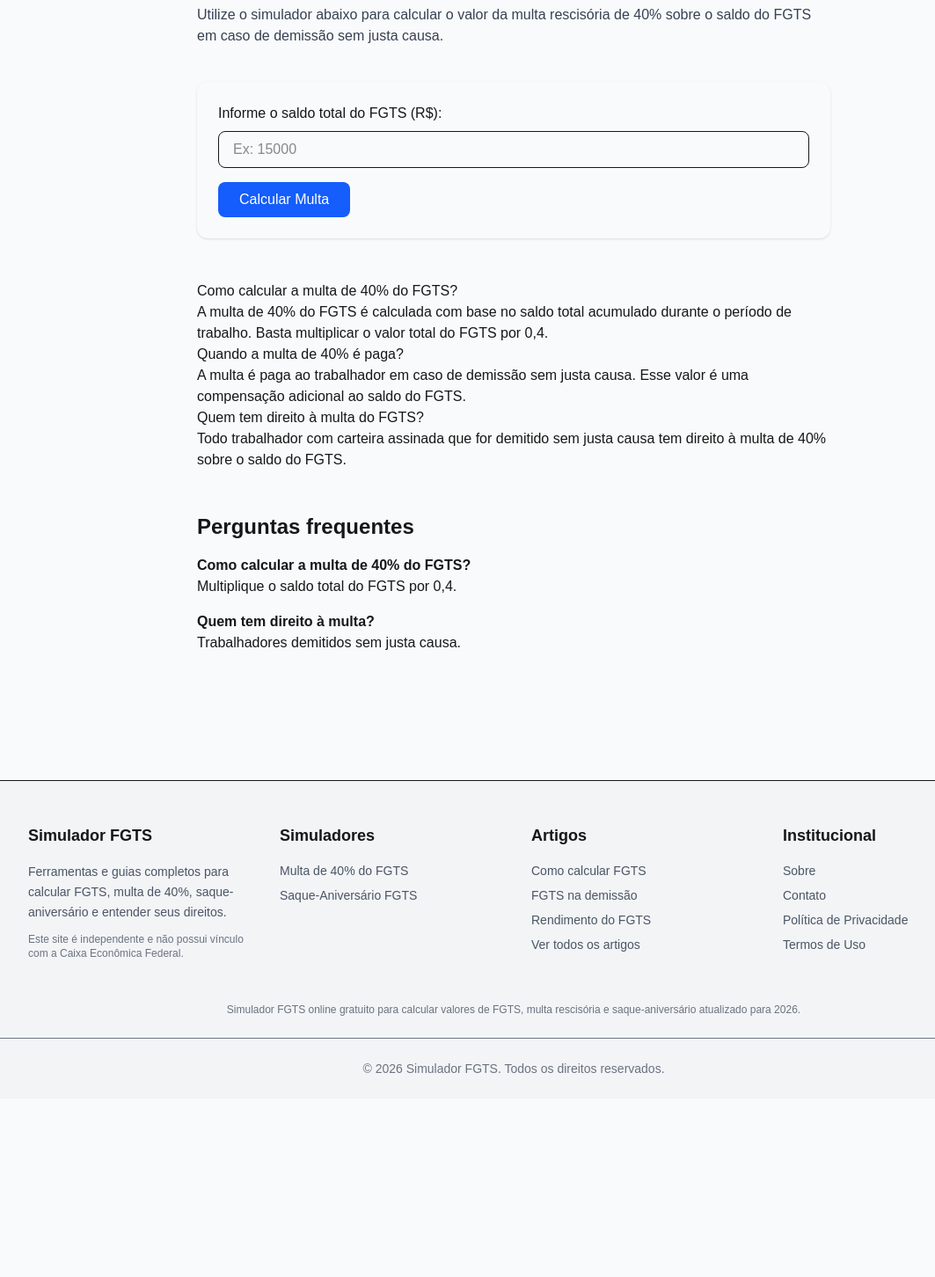
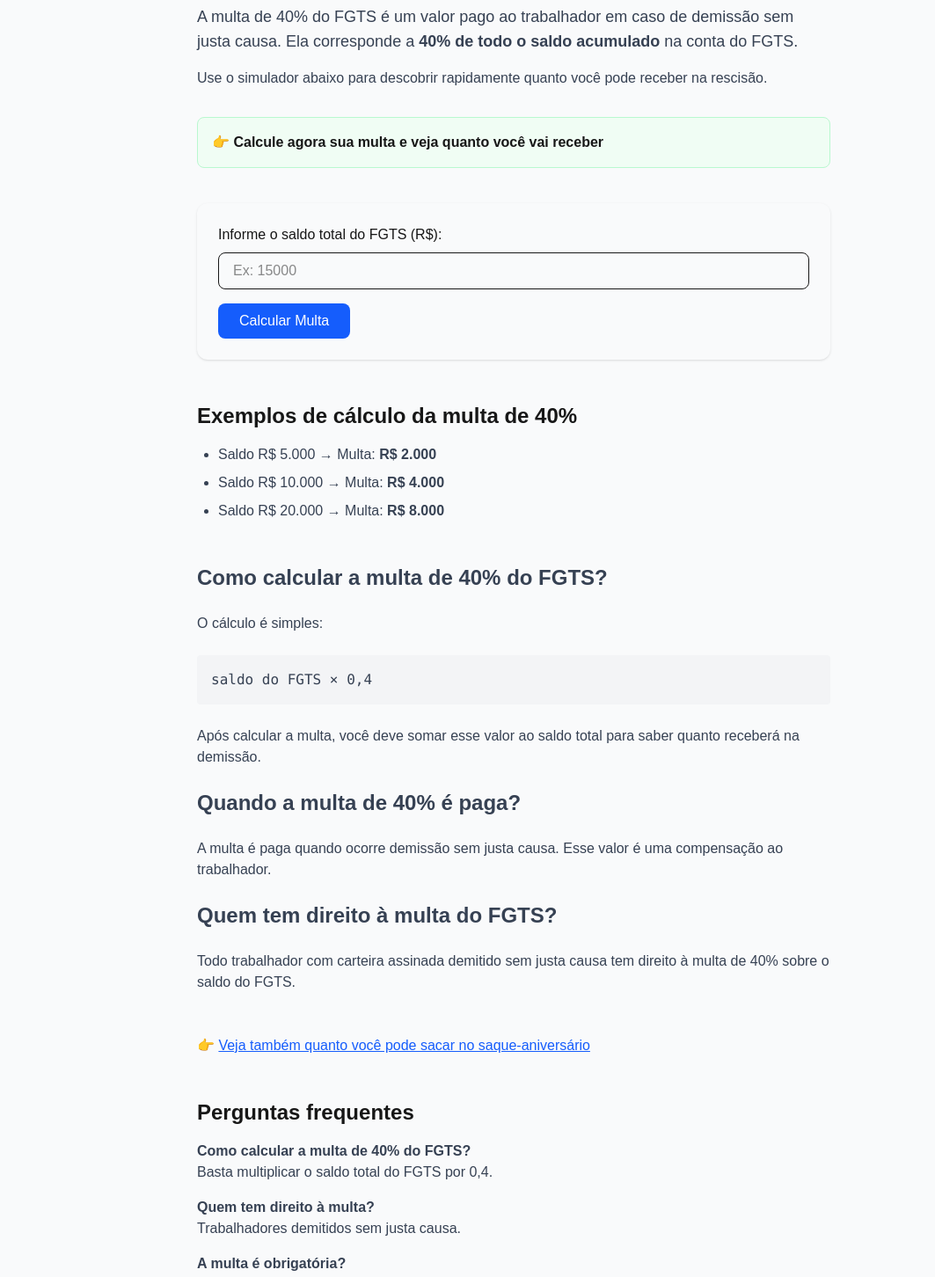
Before and after one commit to gustavo-fonseca-valle/simulador-fgts, a Next.js app: page /simuladores/multa-40 in a window 1280 px wide. Shown: the part 200-1652 px from the top of the page at 88% size, without its empty margins (56-1119 px from the left). Before the commit the page ends 1449 px from the top, so only its background shows below. Built offline with nearby package versions, Linux system fonts and the light colour scheme; a web font is replaced by a local one.

Commit message:
melhorias para SEO

```diff
--- a/app/simuladores/multa-40/Multa40Form.tsx
+++ b/app/simuladores/multa-40/Multa40Form.tsx
@@ -1,30 +1,47 @@
 "use client"
 
 import { useState } from "react"
+import Link from "next/link"
 
 export default function Multa40Form() {
   const [saldo, setSaldo] = useState("")
   const [resultado, setResultado] = useState<number | null>(null)
+  const [erro, setErro] = useState("")
+
+  function formatarMoeda(valor: number) {
+    return valor.toLocaleString("pt-BR", {
+      style: "currency",
+      currency: "BRL",
+    })
+  }
 
   function calcularMulta(e: React.FormEvent) {
     e.preventDefault()
 
     const saldoNumerico = parseFloat(saldo)
 
-    if (!isNaN(saldoNumerico) && saldoNumerico > 0) {
-      setResultado(saldoNumerico * 0.4)
-    } else {
+    if (isNaN(saldoNumerico) || saldoNumerico <= 0) {
       setResultado(null)
+      setErro("Informe um valor válido maior que zero.")
+      return
     }
+
+    setErro("")
+    setResultado(saldoNumerico * 0.4)
   }
+
+  const totalReceber =
+    resultado !== null ? resultado + parseFloat(saldo) : null
 
   return (
     <section className="bg-gray-50 p-6 rounded-xl shadow-sm mb-10">
       <form onSubmit={calcularMulta} className="space-y-4">
+
         <div>
           <label className="block mb-2 font-medium">
             Informe o saldo total do FGTS (R$):
           </label>
+
           <input
             type="number"
             step="0.01"
@@ -37,6 +54,10 @@ export default function Multa40Form() {
           />
         </div>
 
+        {erro && (
+          <p className="text-red-600 text-sm">{erro}</p>
+        )}
+
         <button
           type="submit"
           className="bg-blue-600 text-white px-6 py-2 rounded-lg hover:bg-blue-700 transition"
@@ -46,13 +67,34 @@ export default function Multa40Form() {
       </form>
 
       {resultado !== null && (
-        <div className="mt-6 p-4 bg-green-50 border border-green-200 rounded-lg">
+        <div className="mt-6 p-4 bg-green-50 border border-green-200 rounded-lg space-y-2">
+
           <p className="text-lg font-semibold">
-            Valor estimado da multa:
+            Multa de 40%:
           </p>
+
           <p className="text-2xl font-bold text-green-700">
-            R$ {resultado.toFixed(2)}
+            {formatarMoeda(resultado)}
           </p>
+
+          <hr />
+
+          <p className="text-md font-medium">
+            Total que você pode receber:
+          </p>
+
+          <p className="text-xl font-bold text-gray-900">
+            {formatarMoeda(totalReceber!)}
+          </p>
+
+          {/* 🔥 CTA */}
+          <p className="mt-3 text-sm text-blue-600">
+            👉{" "}
+            <Link href="/simuladores/saque-aniversario" className="underline">
+              Veja também o saque-aniversário
+            </Link>
+          </p>
+
         </div>
       )}
     </section>
--- a/app/simuladores/multa-40/page.tsx
+++ b/app/simuladores/multa-40/page.tsx
@@ -1,10 +1,11 @@
 import Multa40Form from "./Multa40Form"
 import AdsenseBlock from "@/components/AdsenseBlock"
+import Link from "next/link"
 
 export const metadata = {
   title: "Simulador de Multa de 40% do FGTS | Calcule sua rescisão",
   description:
-    "Calcule online a multa de 40% do FGTS em caso de demissão sem justa causa. Simulador gratuito, rápido e atualizado.",
+    "Calcule online a multa de 40% do FGTS em caso de demissão sem justa causa. Veja exemplos reais e descubra quanto você vai receber.",
 }
 
 export default function Multa40Page() {
@@ -13,7 +14,7 @@ export default function Multa40Page() {
   return (
     <main className="max-w-3xl mx-auto px-6 py-12">
 
-      {/* 🔥 SCHEMA CALCULADORA */}
+      {/* SCHEMA */}
       <script
         type="application/ld+json"
         dangerouslySetInnerHTML={{
@@ -31,40 +32,6 @@ export default function Multa40Page() {
               price: "0",
               priceCurrency: "BRL",
             },
-            aggregateRating: {
-              "@type": "AggregateRating",
-              ratingValue: "4.8",
-              ratingCount: "124",
-            },
-          }),
-        }}
-      />
-
-      {/* 🔥 SCHEMA FAQ */}
-      <script
-        type="application/ld+json"
-        dangerouslySetInnerHTML={{
-          __html: JSON.stringify({
-            "@context": "https://schema.org",
-            "@type": "FAQPage",
-            mainEntity: [
-              {
-                "@type": "Question",
-                name: "Como calcular a multa de 40% do FGTS?",
-                acceptedAnswer: {
-                  "@type": "Answer",
-                  text: "Multiplique o saldo total do FGTS por 0,4.",
-                },
-              },
-              {
-                "@type": "Question",
-                name: "Quem tem direito à multa de 40%?",
-                acceptedAnswer: {
-                  "@type": "Answer",
-                  text: "Trabalhadores demitidos sem justa causa têm direito à multa de 40% sobre o saldo do FGTS.",
-                },
-              },
-            ],
           }),
         }}
       />
@@ -73,16 +40,27 @@ export default function Multa40Page() {
         Simulador de Multa de 40% do FGTS
       </h1>
 
+      {/* 🔥 RESPOSTA DIRETA (SEO FORTE) */}
+      <p className="text-lg text-gray-700 mb-4">
+        A multa de 40% do FGTS é um valor pago ao trabalhador em caso de demissão sem justa causa.
+        Ela corresponde a <strong>40% de todo o saldo acumulado</strong> na conta do FGTS.
+      </p>
+
       <p className="text-gray-700 mb-8">
-        Utilize o simulador abaixo para calcular o valor da multa rescisória
-        de 40% sobre o saldo do FGTS em caso de demissão sem justa causa.
+        Use o simulador abaixo para descobrir rapidamente quanto você pode receber na rescisão.
       </p>
+
+      {/* CTA */}
+      <div className="mb-10 p-4 bg-green-50 border border-green-200 rounded-lg">
+        👉 <strong>Calcule agora sua multa e veja quanto você vai receber</strong>
+      </div>
 
       {/* ANÚNCIO */}
       <div className="my-10">
         <AdsenseBlock />
       </div>
 
+      {/* FORM */}
       <Multa40Form />
 
       {/* ANÚNCIO */}
@@ -90,40 +68,93 @@ export default function Multa40Page() {
         <AdsenseBlock />
       </div>
 
-      {/* 🔥 CONTEÚDO SEO (ESSENCIAL) */}
-      <section className="prose max-w-none mt-12">
-        <h2>Como calcular a multa de 40% do FGTS?</h2>
+      {/* 🔥 EXEMPLOS (SEO MUITO FORTE) */}
+      <section className="mt-12">
+        <h2 className="text-2xl font-semibold mb-4">
+          Exemplos de cálculo da multa de 40%
+        </h2>
+
+        <ul className="list-disc pl-6 text-gray-700 space-y-2">
+          <li>Saldo R$ 5.000 → Multa: <strong>R$ 2.000</strong></li>
+          <li>Saldo R$ 10.000 → Multa: <strong>R$ 4.000</strong></li>
+          <li>Saldo R$ 20.000 → Multa: <strong>R$ 8.000</strong></li>
+        </ul>
+      </section>
+
+      {/* 🔥 EXPLICAÇÃO */}
+      <section className="mt-12 space-y-6 text-gray-700">
+        <h2 className="text-2xl font-semibold">
+          Como calcular a multa de 40% do FGTS?
+        </h2>
+
+        <p>O cálculo é simples:</p>
+
+        <pre className="bg-gray-100 p-4 rounded">
+saldo do FGTS × 0,4
+        </pre>
+
         <p>
-          A multa de 40% do FGTS é calculada com base no saldo total acumulado
-          durante o período de trabalho. Basta multiplicar o valor total do FGTS por 0,4.
+          Após calcular a multa, você deve somar esse valor ao saldo total
+          para saber quanto receberá na demissão.
         </p>
 
-        <h2>Quando a multa de 40% é paga?</h2>
+        <h2 className="text-2xl font-semibold">
+          Quando a multa de 40% é paga?
+        </h2>
+
         <p>
-          A multa é paga ao trabalhador em caso de demissão sem justa causa.
-          Esse valor é uma compensação adicional ao saldo do FGTS.
+          A multa é paga quando ocorre demissão sem justa causa.
+          Esse valor é uma compensação ao trabalhador.
         </p>
 
-        <h2>Quem tem direito à multa do FGTS?</h2>
+        <h2 className="text-2xl font-semibold">
+          Quem tem direito à multa do FGTS?
+        </h2>
+
         <p>
-          Todo trabalhador com carteira assinada que for demitido sem justa causa
+          Todo trabalhador com carteira assinada demitido sem justa causa
           tem direito à multa de 40% sobre o saldo do FGTS.
         </p>
       </section>
 
-      {/* 🔥 FAQ VISÍVEL */}
+      {/* 🔥 INTERLINK (DINHEIRO) */}
       <section className="mt-12">
-        <h2 className="text-2xl font-bold mb-4">Perguntas frequentes</h2>
+        <p className="text-blue-600">
+          👉{" "}
+          <Link href="/simuladores/saque-aniversario" className="underline">
+            Veja também quanto você pode sacar no saque-aniversário
+          </Link>
+        </p>
+      </section>
 
+      {/* 🔥 FAQ */}
+      <section className="mt-12">
+        <h2 className="text-2xl font-bold mb-4">
+          Perguntas frequentes
+        </h2>
+
+        <div className="space-y-4 text-gray-700">
+          <div>
             <h3 className="font-semibold">
               Como calcular a multa de 40% do FGTS?
             </h3>
-        <p>Multiplique o saldo total do FGTS por 0,4.</p>
+            <p>Basta multiplicar o saldo total do FGTS por 0,4.</p>
+          </div>
 
-        <h3 className="font-semibold mt-4">
+          <div>
+            <h3 className="font-semibold">
               Quem tem direito à multa?
             </h3>
             <p>Trabalhadores demitidos sem justa causa.</p>
+          </div>
+
+          <div>
+            <h3 className="font-semibold">
+              A multa é obrigatória?
+            </h3>
+            <p>Sim, é prevista na legislação trabalhista.</p>
+          </div>
+        </div>
       </section>
 
     </main>
```
Lines whose indentation alone changed are shown as unchanged.
